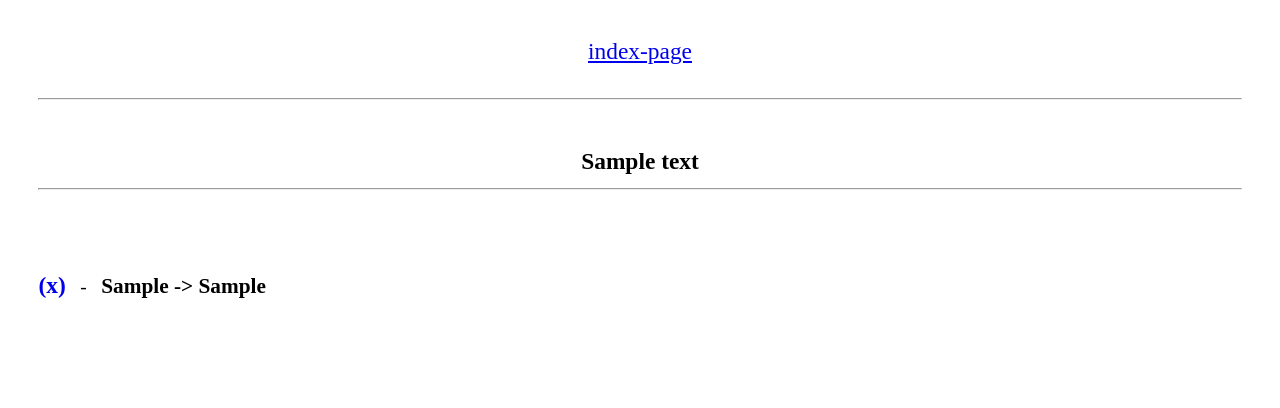
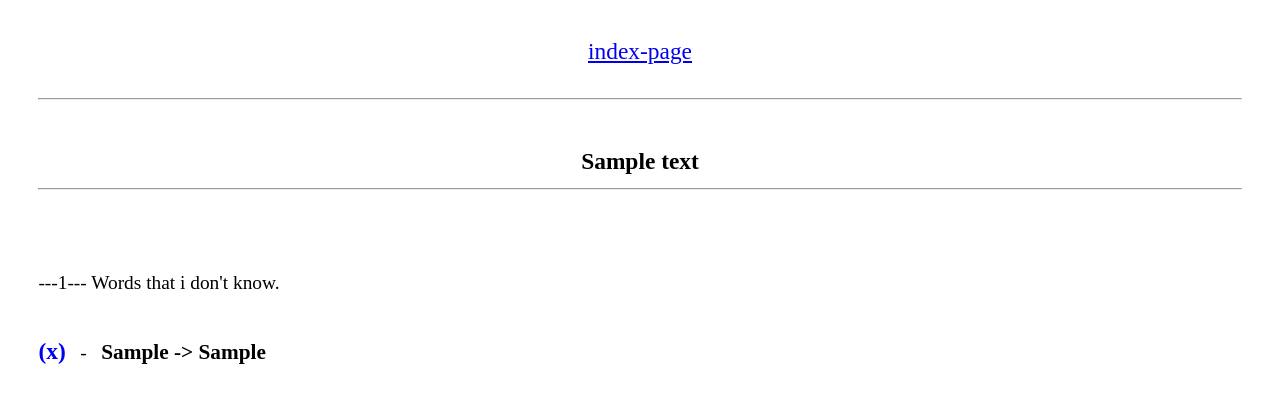
Before and after one commit to amir4v/clicktotranslate, a Django app: page /i-do-not-know-list/1 in a window 1280 px wide. Shown: the top 408 px of the page. Run offline with Django 3.2, Linux system fonts and the light colour scheme; tables that the repository leaves empty hold one stand-in row (values such as "Sample post").

Commit message:
{{ words.count }}

```diff
--- a/app/templates/i-do-not-know_list.html
+++ b/app/templates/i-do-not-know_list.html
@@ -10,6 +10,9 @@
 </center>
 <br><br><br>
 
+---{{ words.count }}--- Words that i don't know.
+<br><br><br>
+
 {% for word in words %}
 <a href="/word/delete/{{ word.id }}/{{ text.id }}" style="text-decoration: none;"><b>(x)</b></a>
 &nbsp; - &nbsp;
```
